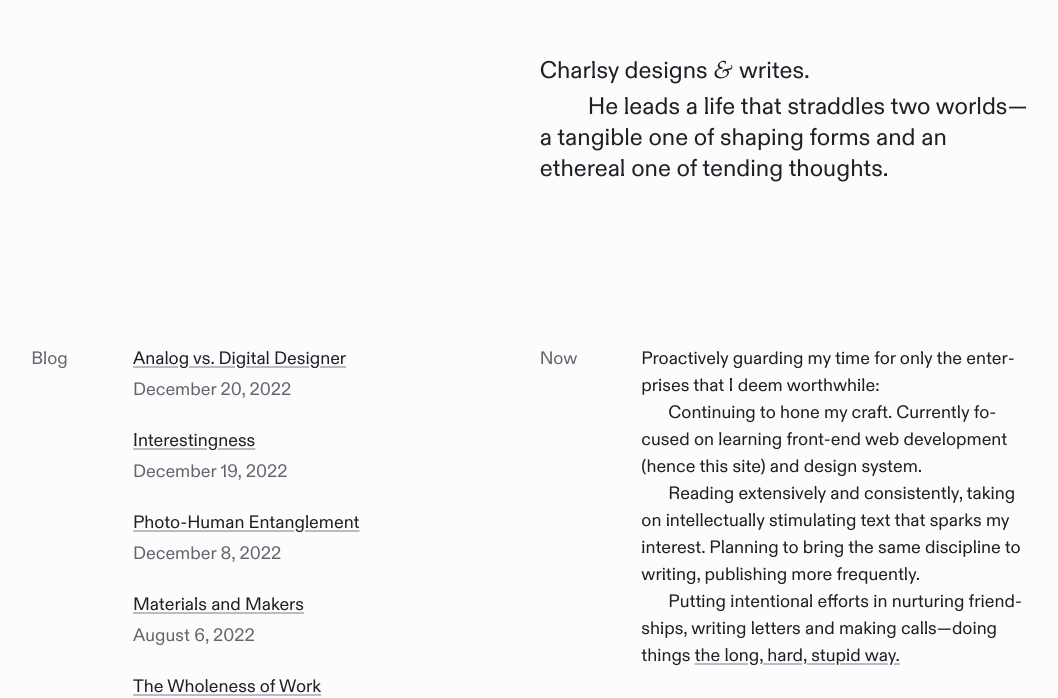
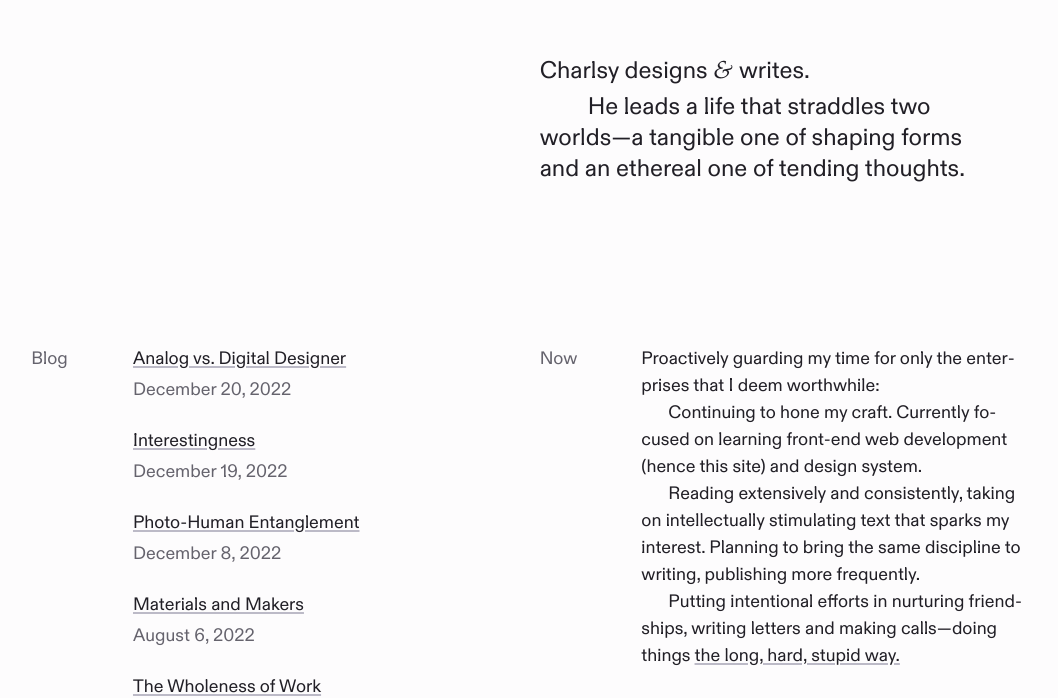
Before and after one commit to charlsyang/site, a Next.js app: page / in a window 1280 px wide. Shown: the part 106-804 px from the top of the page, without its empty margins (212-1270 px from the left). Built offline with nearby package versions, Linux system fonts and the light colour scheme.

Commit message:
Apply balancer to homepage headline

```diff
--- a/package.json
+++ b/package.json
@@ -20,6 +20,7 @@
     "react": "^18.2.0",
     "react-dom": "^18.2.0",
     "react-feather": "^2.0.10",
+    "react-wrap-balancer": "^0.2.4",
     "remark-gfm": "^3.0.1",
     "remark-unwrap-images": "^3.0.1",
     "styled-components": "^5.3.6"
--- a/pages/index.js
+++ b/pages/index.js
@@ -9,6 +9,7 @@ import Footer from '../components/Footer'
 import CustomLink from '../components/CustomLink'
 import { QUERIES } from '../utils/constants'
 import { ArrowRight } from 'react-feather'
+import Balancer from 'react-wrap-balancer'
 
 export async function getStaticProps() {
   const allPostsData = getSortedPostsData();
@@ -36,9 +37,9 @@ export default function Home({allPostsData}) {
       <MainContent>
         <GridWrapper>
           <Intro>
-            <p>Charlsy designs <Ampersand>&</Ampersand> writes. </p>
-            <p>He leads a life that straddles two worlds—a tangible one of shaping
-              forms and an ethereal one of tending&nbsp;thoughts.</p>
+              <StyledBalancer>Charlsy designs <Ampersand>&</Ampersand> writes. </StyledBalancer>
+              <StyledBalancer>He leads a life that straddles two worlds—a tangible one of shaping
+              forms and an ethereal one of tending&nbsp;thoughts.</StyledBalancer>
           </Intro>
         </GridWrapper>
         <GridWrapper>
@@ -129,7 +130,7 @@ const Intro = styled.header`
   }
 
 
-  & p {
+  /* & p {
     font-weight: var(--font-weight-normal);
     font-size: var(--font-size-xl);
     line-height: 1.3;
@@ -142,7 +143,22 @@ const Intro = styled.header`
 
   & p+p {
     text-indent: 2em;
+  } */
+
+  & span:nth-of-type(2) {
+    text-indent: 2em;
   }
+`
+
+const StyledBalancer = styled(Balancer)`
+    font-weight: var(--font-weight-normal);
+    font-size: var(--font-size-xl);
+    line-height: 1.3;
+    color: var(--color-gray-900);
+
+    @media ${QUERIES.tabletAndBelow} {
+      font-size: var(--font-size-l);
+    }
 `
 
 const Ampersand = styled.span`
```
Also changed, not shown: 1 other file (tests, documents, lock files or other folders).
